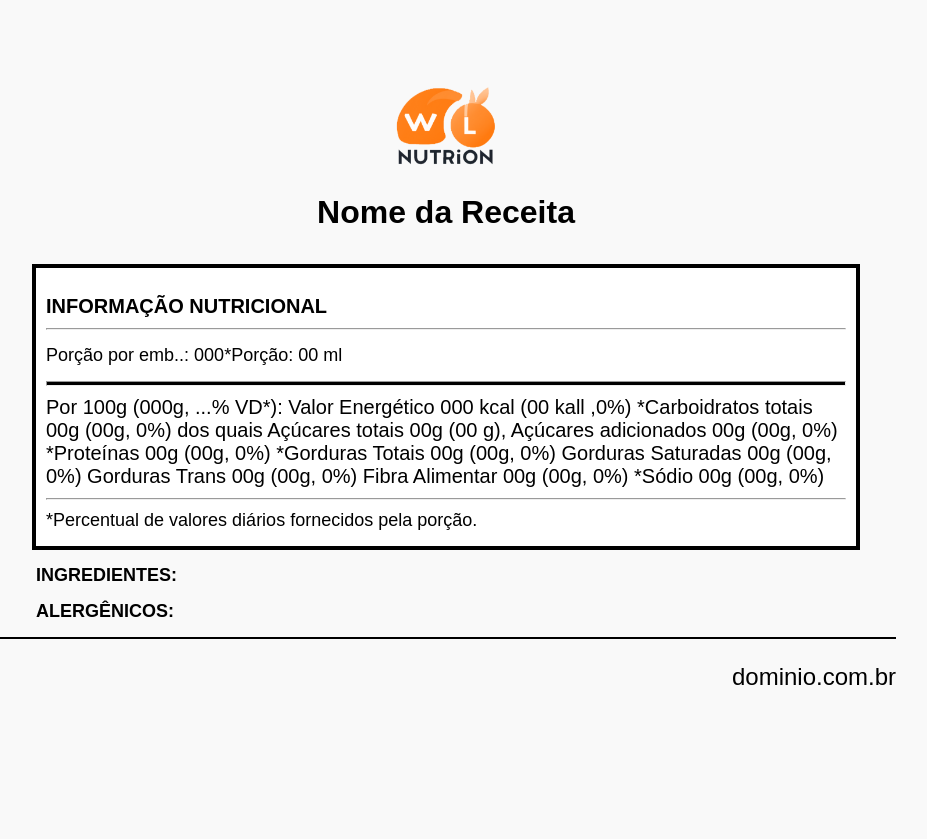
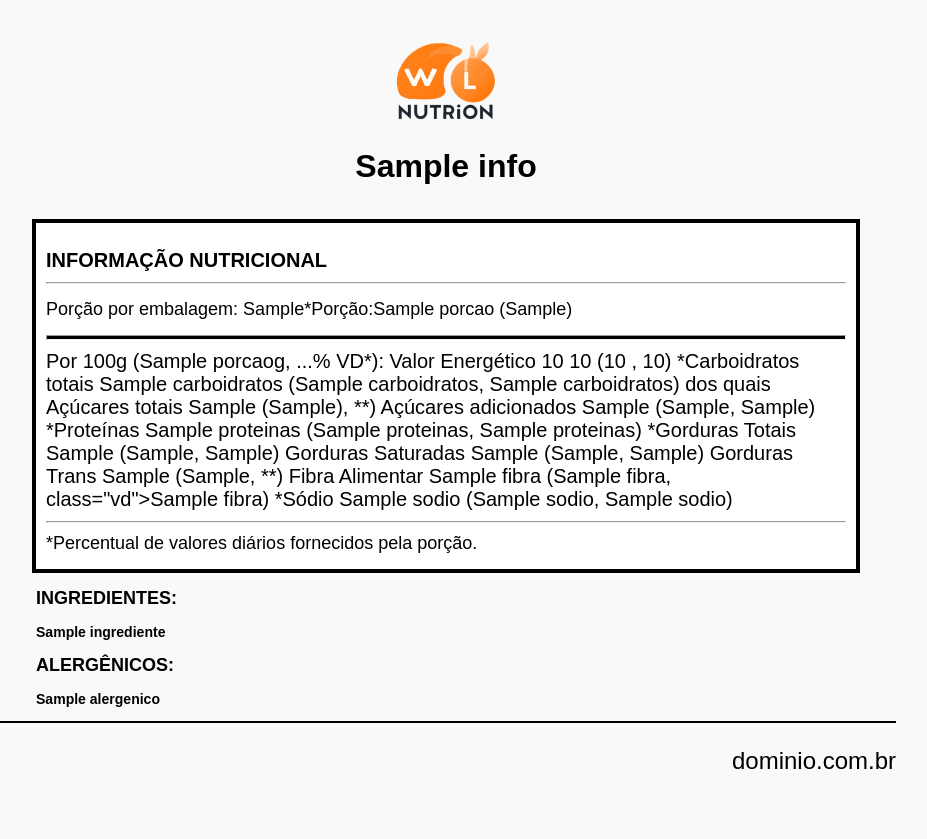
Before and after one commit to TheJoaoVitorio/WLN-Django, a Django app: template app/templates/tabelaLinear.html in a window 1280 px wide. Shown: the whole page, without its empty margins (194-1121 px from the left). Before the commit the page ends 685 px from the top, so only its background shows below. Run offline with Django 5.2, Linux system fonts and the light colour scheme; the template is opened without the code that fills it: most values are stand-ins (such as "Sample title", 1, 10 or a date in 2020).

Commit message:
mask no input de qtd na receita , e modelo linear ainda não esta 100%

```diff
--- a/app/templates/criando-ingredientes.html
+++ b/app/templates/criando-ingredientes.html
@@ -5,6 +5,7 @@
 <html lang="pt-br">
 <head>
     <meta charset="UTF-8">
+    <link rel="stylesheet" href="https://cdnjs.cloudflare.com/ajax/libs/jquery/3.7.1/jquery.min.js">
     <meta name="viewport" content="width=device-width, initial-scale=1.0">
     <link rel="stylesheet" href="{% static 'css/style.css'%}">
     <link href="https://fonts.googleapis.com/css2?family=Poppins:ital,wght@0,100;0,200;0,300;0,400;0,500;0,600;0,700;0,800;0,900;1,100;1,200;1,300;1,400;1,500;1,600;1,700;1,800;1,900&display=swap" rel="stylesheet">
--- a/app/templates/criando-receita.html
+++ b/app/templates/criando-receita.html
@@ -384,6 +384,7 @@
     <script src="{% static 'js/receitaAPI.js' %}"></script>
     <script src="{% static 'js/get_alergenicos.js' %}"></script>
     <script src="{% static 'js/c_receitaScript.js'%}" ></script>
+    <script src="{% static 'js/maskIngrediente.js' %}"></script>
 
     <script>
         const apagarReceitaImgUrl = "{% static 'img/apagar-receita.png' %}";
@@ -392,6 +393,7 @@
     <script src="https://code.jquery.com/jquery-3.7.1.min.js"></script>
     <script src="https://cdnjs.cloudflare.com/ajax/libs/jquery.mask/1.14.16/jquery.mask.min.js" integrity="sha512-pHVGpX7F/27yZ0ISY+VVjyULApbDlD0/X0rgGbTqCE7WFW5MezNTWG/dnhtbBuICzsd0WQPgpE4REBLv+UqChw==" crossorigin="anonymous" referrerpolicy="no-referrer"></script>
 
+
     <!-- <script src="https://ajax.googleapis.com/ajax/libs/jquery/5.5.1/jquery.min.js"></script> -->
 </body>
 </html>
--- a/app/templates/tabelaLinear.html
+++ b/app/templates/tabelaLinear.html
@@ -14,13 +14,13 @@
         <div class="logo">
             <img src="{% static 'img/logo.png' %}" alt="logo">
         </div>
-        <h1 style="font-size: xx-large; ">Nome da Receita</h1>
+        <h1 style="font-size: xx-large; ">{{ Valores.info.NomeReceita }}</h1>
         <div class="tabela-nutricional">
             <h2>INFORMAÇÃO NUTRICIONAL</h2>
             <hr>
             <div class="content_porcoes">
-                <p>Porção por emb..: <span id="porcoesEmbTabela"></span> 000</p>
-                <p> *Porção: 00 ml <span id="porcaoTabela"></span> <span id="medidaCaseiraTabela"></span> </p>
+                <p>Porção por embalagem: <span id="porcoesEmbTabela">{{ Valores.info.PorcaoEmb }}</span></p>
+                <p> *Porção:<span id="porcaoTabela">{{ Valores.info.Porcao }}</span> <span id="medidaCaseiraTabela">({{ Valores.info.MedidaCaseira }})</span> </p>
             </div>
 
             <hr id="linhaGrossa">
@@ -28,58 +28,67 @@
                 <tbody>
                         <tr>
                             <th>Por 100g</th>
-                            <th style="font-size: 30px;">(000g,</th>
+                            <th style="font-size: 30px;">({{ Valores.info.Porcao }}g,</th>
                             <th>...% VD*):</th>
                         </tr>
                     <tr>
-                        <td>Valor Energético 000 </td>
-                        <td>kcal</td> <!-- kcal g -->
-                        <td>(00 kall ,0%)</td>
+                        <td class="valor-energetico">Valor Energético {{ Valores.totais.ValorEnergetico }} </td>
+                        <td class="valor-energetico">{{ Valores.totais.ValorEnergetico }}</td> <!-- kcal g -->
+                        <td class="valor-energetico">({{ Valores.totaisPorPorcao.ValorEnergetico }} ,</td>
+                        <td class="vd">{{ Valores.VD.ValorEnergetico }})</td>
                     </tr>
                     <tr>
                         <td> *Carboidratos totais</td>
-                        <td>00g</td> <!-- carboidratos  g -->
-                        <td>(00g, 0%)</td>
+                        <td class="carboidratos">{{ Valores.totais.Carboidratos }}</td>
+                        <td>({{ Valores.totaisPorPorcao.Carboidratos }}, </td>
+                        <td class="vd">{{ Valores.VD.Carboidratos }})</td>
                     </tr>
                     <tr>
                         <td>dos quais Açúcares totais</td>
-                        <td>00g</td> <!-- acucar totais g -->
-                        <td>(00 g),</td>
+                        <td class="acucares">{{ Valores.totais.AcucaresTotais }}</td> <!-- acucar totais g -->
+                        <td class="acucares">({{ Valores.totaisPorPorcao.AcucaresTotais }}), **)</td>
                     </tr>
                     <tr>
                         <td >Açúcares adicionados</td>
-                        <td>00g</td> <!-- acucar adicionado g -->
-                        <td>(00g, 0%)</td>
+                        <td class="acucares">{{ Valores.totais.AcucaresAdicionais }}</td> <!-- acucar adicionado g -->
+                        <td class="acucares">({{ Valores.totaisPorPorcao.AcucaresAdicionais }}, </td>
+                        <td class="vd">{{ Valores.VD.AcucaresAdicionais }})</td>
                     </tr>
                     <tr>
                         <td>*Proteínas</td>
-                        <td>00g</td> <!-- proteinas g -->
-                        <td>(00g, 0%)</td>
+                        <td class="proteinas">{{ Valores.totais.Proteinas }}</td> <!-- proteinas g -->
+                        <td>({{ Valores.totaisPorPorcao.Proteinas }}, </td>
+                        <td class="vd">{{ Valores.VD.Proteinas }})</td>
                     </tr>
                     <tr>
                         <td>*Gorduras Totais</td>
-                        <td>00g</td> <!-- gorduras totais g -->
-                        <td>(00g, 0%)</td>
+                        <td class="gorduras">{{ Valores.totais.GordurasTotais }}</td> <!-- gorduras totais g -->
+                        <td class="gorduras">({{ Valores.totaisPorPorcao.GordurasTotais }}, </td>
+                        <td class="vd">{{ Valores.VD.GordurasTotais }})</td>
                     </tr>
                     <tr>
                         <td>Gorduras Saturadas</td>
-                        <td>00g</td> <!-- gorduras saturadas g -->
-                        <td>(00g, 0%)</td>
+                        <td class="gorduras">{{ Valores.totais.GordurasSaturadas }}</td> <!-- gorduras saturadas g -->
+                        <td class="gorduras">({{ Valores.totaisPorPorcao.GordurasSaturadas }}, </td>
+                        <td class="vd">{{ Valores.VD.GordurasSaturadas }})</td>
                     </tr>
                     <tr>
                         <td>Gorduras Trans</td>
-                        <td>00g</td> <!-- gorduras trans g -->
-                        <td>(00g, 0%)</td>
+                        <td class="gorduras">{{ Valores.totais.GordurasTrans }}</td> <!-- gorduras trans g -->
+                        <td class="gorduras">({{ Valores.totaisPorPorcao.GordurasTrans }}, </td>
+                        <td>**)</td>
                     </tr>
                     <tr>
                         <td>Fibra Alimentar</td>
-                        <td>00g</td> <!-- fibra g -->
-                        <td>(00g, 0%)</td>
+                        <td class="fibra">{{ Valores.totais.Fibra }}</td> <!-- fibra g -->
+                        <td class="fibra">({{ Valores.totaisPorPorcao.Fibra }}, </td>
+                        <td>class="vd">{{ Valores.VD.Fibra }})</td>
                     </tr>
                     <tr>
                         <td>*Sódio</td>
-                        <td>00g</td> <!-- sodio mg -->
-                        <td>(00g, 0%)</td>
+                        <td class="sodio">{{ Valores.totais.Sodio }}</td> <!-- sodio mg -->
+                        <td class="sodio">({{ Valores.totaisPorPorcao.Sodio }}, </td>
+                        <td class="vd">{{ Valores.VD.Sodio }})</td>
                     </tr>
                 </tbody>
                 <hr id="linhaGrossaTabelaNutricional">
@@ -90,12 +99,15 @@
         <div class="containerListaItensTabela">
             <div class="listaIngredientesTabela flex">
                 <h2>INGREDIENTES:</h2>
-                <!-- NOME DOS INGREDIENTES É ADICIONADO AQUI -->
+                {% for ingrediente in Valores.listaIngredientes %}
+                    <h3>{{ingrediente.NomeIngrediente}}</h3><!-- NOME DOS INGREDIENTES É ADICIONADO AQUI -->
+                {% endfor%}
             </div>
             <div class="listaAlergenicosTabela flex ">
                 <h2>ALERGÊNICOS:</h2>
-                <!-- NOME DOS ALERGENICOS É ADICIONADO AQUI -->
-
+                {% for alergenico in Valores.listaAlergenicos %}
+                    <h3>{{alergenico.NomeAlergenico}}</h3><!-- NOME DOS ALERGENICOS É ADICIONADO AQUI -->
+                {% endfor %}
             </div>
         </div>
 
@@ -107,6 +119,7 @@
 
         </div>
     </div>
-
+    <script src="{% static 'js/arredondaCamposTabela.js' %}"></script>
+    <script src="{% static 'js/receitaAPI.js' %}"></script>
 </body>
 </html>
--- a/templates/static/js/maskIngrediente.js
+++ b/templates/static/js/maskIngrediente.js
@@ -8,3 +8,5 @@ $('#gordSaturadas').mask('000.000.000.000.000,00', {reverse: true});
 $('#gordTrans').mask('000.000.000.000.000,00', {reverse: true});
 $('#fibraAlimentar').mask('000.000.000.000.000,00', {reverse: true});
 $('#sodio').mask('000.000.000.000.000,00', {reverse: true});
+
+$('#qtdDoIngredienteReceita').mask('000.000.000.000.000,00', {reverse: true});
--- a/templates/static/js/receitaAPI.js
+++ b/templates/static/js/receitaAPI.js
@@ -55,9 +55,11 @@ document.addEventListener('DOMContentLoaded', function() {
         NomeIng.textContent = nome;
         QtdIng.innerHTML = `<div class="qtdIngredienteInput flex">
                                 <label for="qtdDoIngredienteReceita">Qtd(g/ml)</label>
-                                <input class="qtdDoIngredienteReceita" type="text">
+                                <input id="qtdDoIngredienteReceita" class="qtdDoIngredienteReceita" type="text">
                             </div>`;
         DeleteIng.innerHTML = `<button id="btnApagarIng" class="btnApagarIng"> <img width="35px" src="${apagarReceitaImgUrl}"></button>`;
+
+        $('#qtdDoIngredienteReceita').mask('000.000.000.000.000,00', {reverse: true});
 
         const qtdInput = QtdIng.querySelector('.qtdDoIngredienteReceita');
         qtdInput.addEventListener('input', function() {
```
Also changed, not shown: db.sqlite3.
